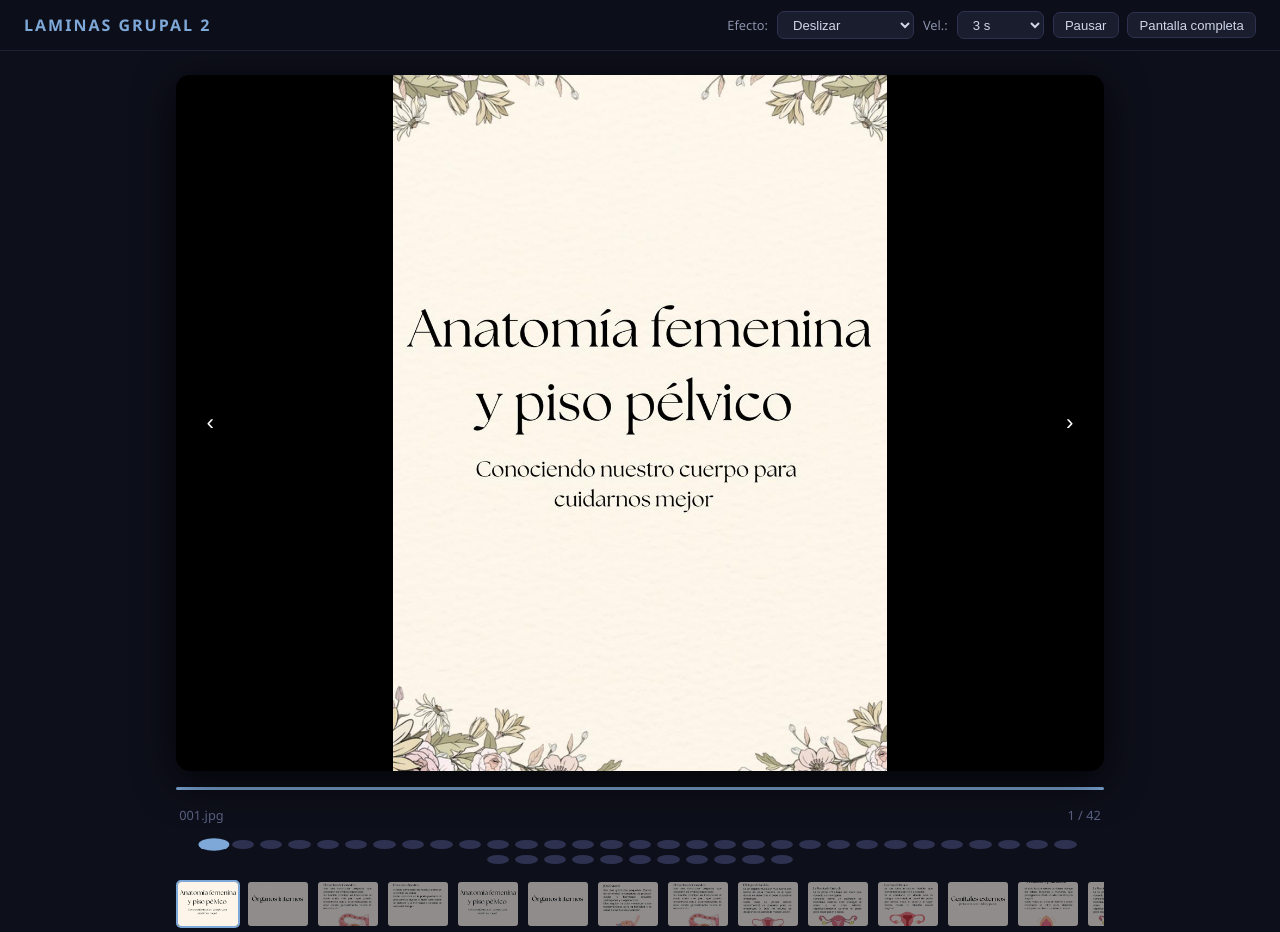
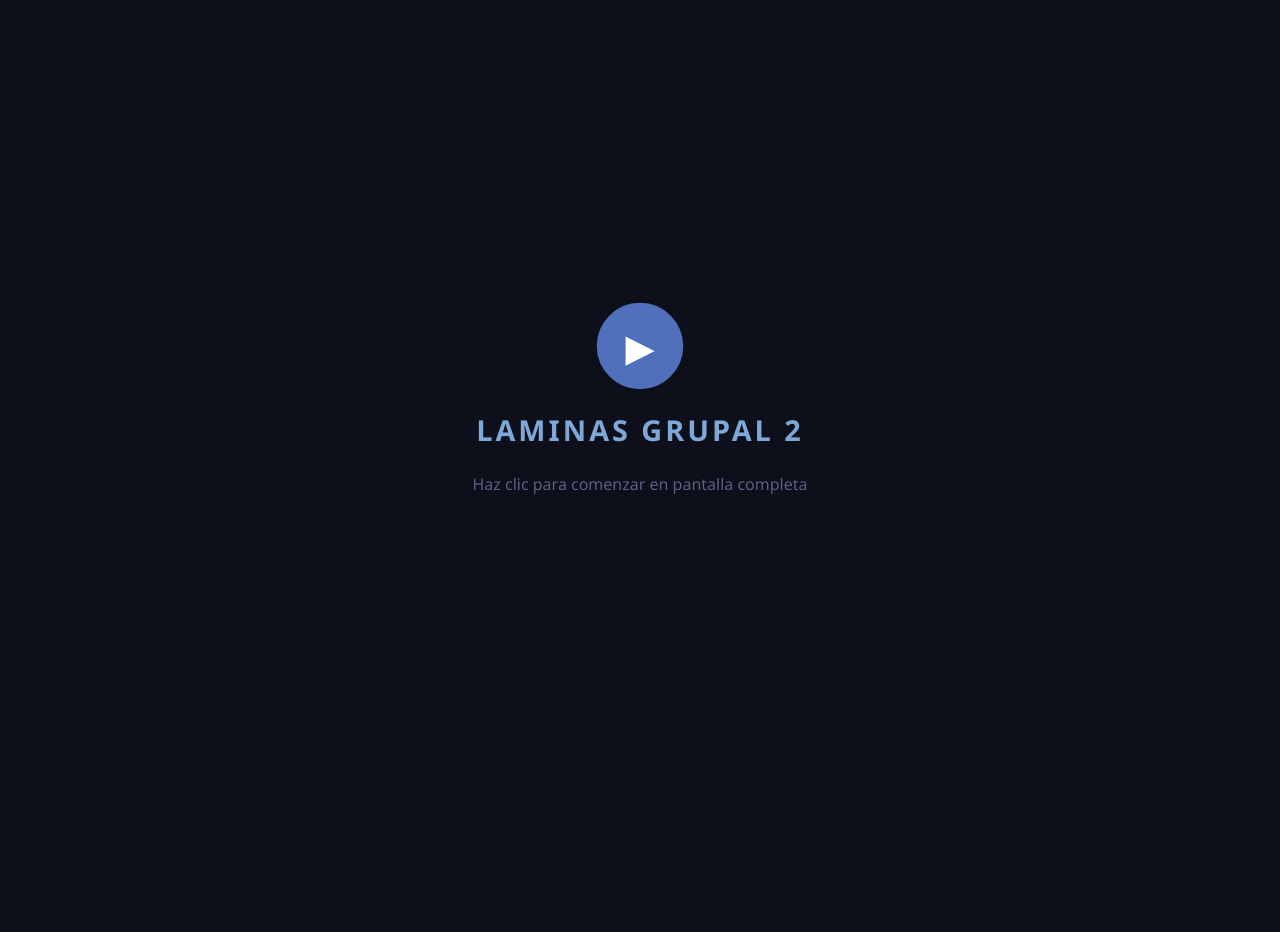
Before and after one commit to psalgadm7/presentacion-Ivonne-01, a Flask app: page / in a window 1280 px wide. After the commit the page ends 494 px from the top, so only its background shows below. Run offline with Flask 3, Linux system fonts and the light colour scheme.

Commit message:
feat: pantalla de inicio con boton para entrar en fullscreen

```diff
--- a/templates/index.html
+++ b/templates/index.html
@@ -116,6 +116,25 @@
     .progress-wrap { width: 100%; height: 3px; background: #1a1d2e; border-radius: 2px; overflow: hidden; }
     .progress-bar { height: 100%; background: #7ea8d8; width: 0%; transition: width linear; }
 
+    /* Overlay de inicio */
+    #splash {
+      position: fixed; inset: 0; z-index: 999;
+      background: #0d0f1a;
+      display: flex; flex-direction: column;
+      align-items: center; justify-content: center; gap: 1.5rem;
+      cursor: pointer;
+    }
+    #splash h2 { font-size: 1.8rem; color: #7ea8d8; letter-spacing: 3px; text-transform: uppercase; }
+    #splash p  { color: #5a6080; font-size: 1rem; }
+    #splash .play-btn {
+      width: 80px; height: 80px; border-radius: 50%;
+      background: #3a4a7a; border: 2px solid #5070bb;
+      display: flex; align-items: center; justify-content: center;
+      font-size: 2.2rem; color: #fff;
+      transition: background .2s, transform .2s;
+    }
+    #splash:hover .play-btn { background: #5070bb; transform: scale(1.08); }
+
     /* Pantalla completa */
     .carousel-wrap:fullscreen,
     .carousel-wrap:-webkit-full-screen,
@@ -167,6 +186,12 @@
     <button onclick="toggleFullscreen()">Pantalla completa</button>
   </div>
 </header>
+
+<div id="splash" onclick="startPresentation()">
+  <div class="play-btn">&#9654;</div>
+  <h2>Laminas Grupal 2</h2>
+  <p>Haz clic para comenzar en pantalla completa</p>
+</div>
 
 <div class="stage">
   <div class="carousel-wrap">
@@ -304,13 +329,10 @@
 
   updateUI(); startInterval(); resetProgress();
 
-  // Pantalla completa al cargar (requiere interacción del usuario)
-  document.addEventListener("click", function enterFS() {
-    if (!document.fullscreenElement) {
-      document.querySelector(".carousel-wrap").requestFullscreen().catch(() => {});
-    }
-    document.removeEventListener("click", enterFS);
-  }, { once: true });
+  function startPresentation() {
+    document.getElementById("splash").style.display = "none";
+    document.querySelector(".carousel-wrap").requestFullscreen().catch(() => {});
+  }
 </script>
 </body>
 </html>
```
